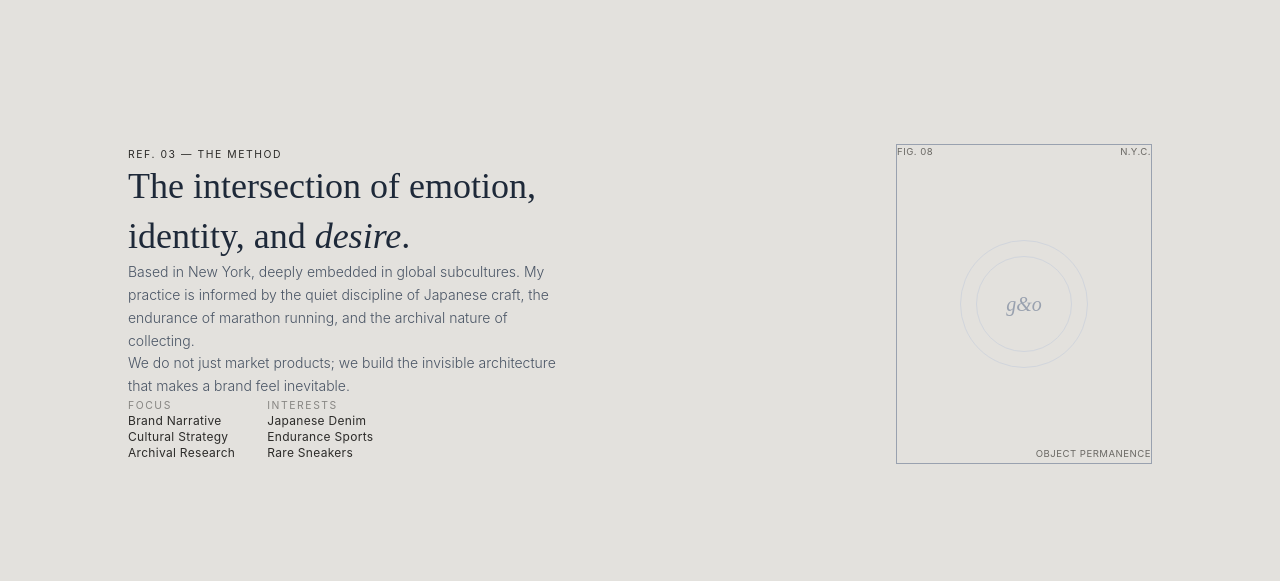
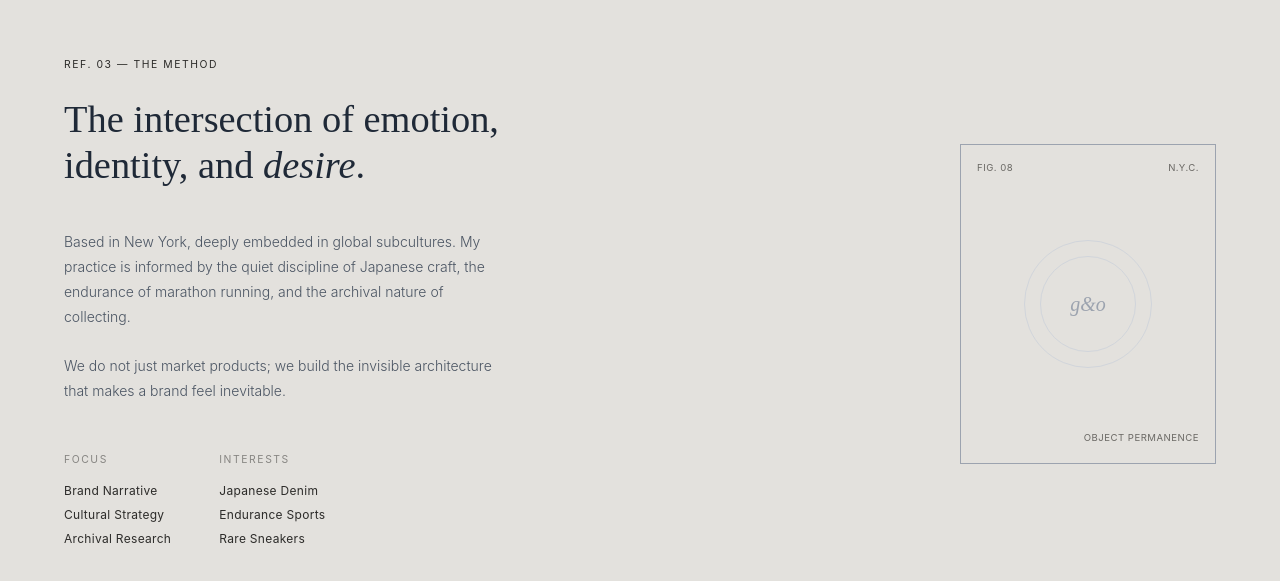
Before and after one commit to 777Cyril/kenny-works, a React (Vite) app: page / in a window 1280 px wide. Shown: the part 1696-2277 px from the top of the page. Built offline with nearby package versions, Linux system fonts and the light colour scheme.

Commit message:
fix: about section - inline grid layout, restore diagram, improve spacing

```diff
--- a/src/components/AboutSection.jsx
+++ b/src/components/AboutSection.jsx
@@ -1,15 +1,29 @@
 export default function AboutSection() {
   return (
-    <section className="section-screen bg-[#E3E1DD]" id="about">
-      <div className="max-w-5xl mx-auto grid grid-cols-1 md:grid-cols-2 gap-16 items-center">
+    <section className="section-screen" id="about" style={{ backgroundColor: '#E3E1DD' }}>
+      <div style={{
+        maxWidth: '72rem',
+        width: '100%',
+        margin: '0 auto',
+        display: 'grid',
+        gridTemplateColumns: '1fr 1fr',
+        gap: '6rem',
+        alignItems: 'center',
+      }}>
 
         {/* Text */}
-        <div className="order-2 md:order-1">
-          <div className="technical-label mb-6">Ref. 03 — The Method</div>
-          <h2 className="font-serif-display text-3xl md:text-4xl leading-snug mb-8 text-gray-800">
-            The intersection of emotion, identity, and <span className="italic">desire</span>.
+        <div>
+          <div className="technical-label" style={{ marginBottom: '1.5rem' }}>Ref. 03 — The Method</div>
+          <h2 className="font-serif-display" style={{
+            fontSize: 'clamp(1.75rem, 3vw, 2.5rem)',
+            lineHeight: 1.2,
+            marginBottom: '2.5rem',
+            color: '#1f2937',
+            fontWeight: 300,
+          }}>
+            The intersection of emotion, identity, and <span style={{ fontStyle: 'italic' }}>desire</span>.
           </h2>
-          <div className="space-y-6 text-sm font-light leading-relaxed text-gray-600 max-w-md">
+          <div style={{ display: 'flex', flexDirection: 'column', gap: '1.5rem', color: '#4B5563', fontSize: '0.875rem', fontWeight: 300, lineHeight: 1.8, maxWidth: '28rem' }}>
             <p>
               Based in New York, deeply embedded in global subcultures. My practice is informed by the quiet discipline of Japanese craft, the endurance of marathon running, and the archival nature of collecting.
             </p>
@@ -17,18 +31,18 @@ export default function AboutSection() {
               We do not just market products; we build the invisible architecture that makes a brand feel inevitable.
             </p>
           </div>
-          <div className="mt-12 flex gap-8">
+          <div style={{ marginTop: '3rem', display: 'flex', gap: '3rem' }}>
             <div>
-              <span className="technical-label block mb-2 opacity-50">Focus</span>
-              <ul className="text-xs space-y-1 tracking-wide">
+              <span className="technical-label" style={{ display: 'block', marginBottom: '0.75rem', opacity: 0.5 }}>Focus</span>
+              <ul style={{ fontSize: '0.75rem', lineHeight: 2, letterSpacing: '0.025em', listStyle: 'none' }}>
                 <li>Brand Narrative</li>
                 <li>Cultural Strategy</li>
                 <li>Archival Research</li>
               </ul>
             </div>
             <div>
-              <span className="technical-label block mb-2 opacity-50">Interests</span>
-              <ul className="text-xs space-y-1 tracking-wide">
+              <span className="technical-label" style={{ display: 'block', marginBottom: '0.75rem', opacity: 0.5 }}>Interests</span>
+              <ul style={{ fontSize: '0.75rem', lineHeight: 2, letterSpacing: '0.025em', listStyle: 'none' }}>
                 <li>Japanese Denim</li>
                 <li>Endurance Sports</li>
                 <li>Rare Sneakers</li>
@@ -38,20 +52,29 @@ export default function AboutSection() {
         </div>
 
         {/* Diagram */}
-        <div className="order-1 md:order-2 flex justify-center md:justify-end">
-          <div className="w-64 h-80 border border-gray-400 relative p-4 flex flex-col justify-between">
-            <div className="flex justify-between">
+        <div style={{ display: 'flex', justifyContent: 'flex-end' }}>
+          <div style={{
+            width: '16rem',
+            height: '20rem',
+            border: '1px solid #9CA3AF',
+            position: 'relative',
+            padding: '1rem',
+            display: 'flex',
+            flexDirection: 'column',
+            justifyContent: 'space-between',
+          }}>
+            <div style={{ display: 'flex', justifyContent: 'space-between' }}>
               <span className="technical-sub">FIG. 08</span>
               <span className="technical-sub">N.Y.C.</span>
             </div>
-            <div className="absolute inset-0 flex items-center justify-center">
-              <div className="w-32 h-32 border rounded-full border-gray-300 flex items-center justify-center">
-                <div className="w-24 h-24 border rounded-full border-gray-300 italic font-serif-display text-xl text-gray-400 flex items-center justify-center">
+            <div style={{ position: 'absolute', inset: 0, display: 'flex', alignItems: 'center', justifyContent: 'center' }}>
+              <div style={{ width: '8rem', height: '8rem', border: '1px solid #D1D5DB', borderRadius: '50%', display: 'flex', alignItems: 'center', justifyContent: 'center' }}>
+                <div className="font-serif-display" style={{ width: '6rem', height: '6rem', border: '1px solid #D1D5DB', borderRadius: '50%', fontStyle: 'italic', fontSize: '1.25rem', color: '#9CA3AF', display: 'flex', alignItems: 'center', justifyContent: 'center', fontWeight: 300 }}>
                   g&amp;o
                 </div>
               </div>
             </div>
-            <div className="text-right">
+            <div style={{ textAlign: 'right' }}>
               <span className="technical-sub">OBJECT PERMANENCE</span>
             </div>
           </div>
```
